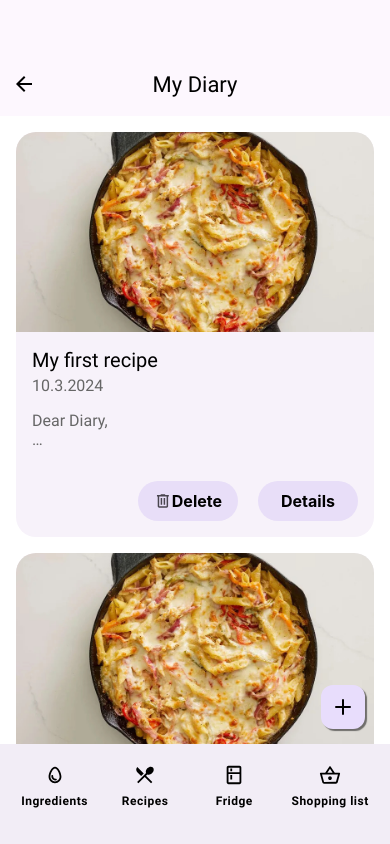
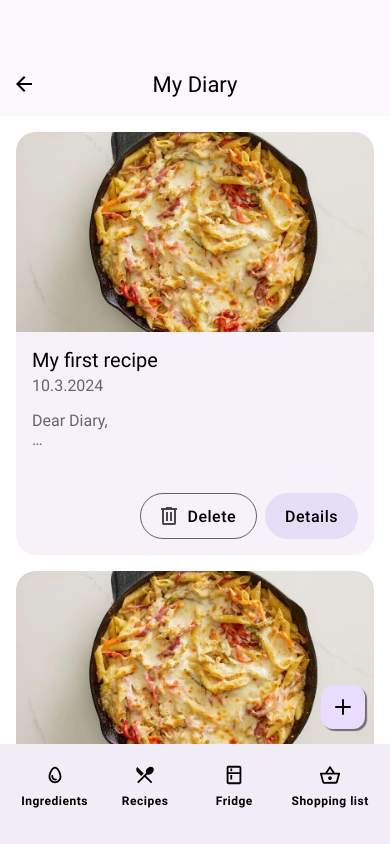
Before and after one commit to olibejak/MealMaker, a React Native app: screen /Diary in a window 390 px wide. Built offline with nearby package versions, Linux system fonts and the light colour scheme; no server answers.

Commit message:
style buttons nicely everywhere

```diff
--- a/components/RecipeCard.js
+++ b/components/RecipeCard.js
@@ -1,6 +1,6 @@
 import React from 'react';
 import { View, Text, Image, StyleSheet, TouchableOpacity } from 'react-native';
-import {PotIcon, GarbageIcon} from "../assets/icons";
+import {PotIcon, GarbageIcon, FridgeCardIcon, BasketCardIcon} from "../assets/icons";
 
 const RecipeCard = ({
                         title,
@@ -15,16 +15,16 @@ const RecipeCard = ({
         switch (actionButton) {
             case 'cook':
                 return (
-                    <TouchableOpacity style={styles.detailsButton} onPress={onPressSecondary}>
+                    <TouchableOpacity style={styles.buttonSecondary} onPress={onPressSecondary}>
                         <PotIcon/>
-                        <Text style={styles.detailsButtonText}>Cook</Text>
+                        <Text style={styles.fontButton}>Cook</Text>
                     </TouchableOpacity>
                 );
             case 'delete':
                 return (
-                    <TouchableOpacity style={styles.detailsButton} onPress={onPressSecondary}>
+                    <TouchableOpacity style={styles.buttonSecondary} onPress={onPressSecondary}>
                         <GarbageIcon/>
-                        <Text style={styles.detailsButtonText}>Delete</Text>
+                        <Text style={styles.fontButton}>Delete</Text>
                     </TouchableOpacity>
                 );
             default:
@@ -44,14 +44,25 @@ const RecipeCard = ({
                 </Text>
                 <View style={styles.buttonContainer}>
                     {renderActionButton()}
-                    <TouchableOpacity style={styles.detailsButton} onPress={onPressDetails}>
-                        <Text style={styles.detailsButtonText}>Details</Text>
+                    <TouchableOpacity style={styles.buttonPrimary} onPress={onPressDetails}>
+                        <Text style={styles.fontButton}>Details</Text>
                     </TouchableOpacity>
                 </View>
             </View>
         </View>
     );
 };
+
+// <View style={styles.addToButtonsContainer}>
+//     <TouchableOpacity style={styles.addToButton}>
+//         <Text style={styles.fontButton}>Add to</Text>
+//         <FridgeCardIcon/>
+//     </TouchableOpacity>
+//     <TouchableOpacity style={styles.addToButton}>
+//         <Text style={styles.fontButton}>Add to</Text>
+//         <BasketCardIcon />
+//     </TouchableOpacity>
+// </View>
 
 
 const styles = StyleSheet.create({
@@ -66,6 +77,7 @@ const styles = StyleSheet.create({
         marginTop: 16,
         flexDirection: 'row',
         justifyContent: 'flex-end',
+        gap: 8,
     },
     cardImage: {
         width: '100%',
@@ -108,10 +120,38 @@ const styles = StyleSheet.create({
         height: 40,
         width: 100,
     },
-    detailsButtonText: {
+    fontButton: {
+        fontFamily: 'Roboto-Medium',
         fontSize: 16,
-        color: 'black',
-        fontWeight: 'bold',
+        letterSpacing: 0.5,
+    },
+    buttonPrimary: {
+        display: 'flex',
+        flexDirection: 'row',
+        justifyContent: "center",
+        alignItems: "center",
+        backgroundColor: '#E6DEF6',
+        borderRadius: 25,
+        paddingHorizontal: 20,
+        paddingVertical: 10,
+        marginTop: 12,
+        gap: 6,
+    },
+    buttonSecondary: {
+        display: 'flex',
+        flexDirection: 'row',
+        justifyContent: "center",
+        alignItems: "center",
+        backgroundColor: 'transparent',
+        borderRadius: 25,
+        paddingLeft: 16,
+        paddingRight: 20,
+        paddingVertical: 10,
+        marginTop: 12,
+        gap: 6,
+        borderStyle: 'solid',
+        borderColor: 'rgba(0,0,0,0.6)',
+        borderWidth: 1,
     },
 });
 
--- a/screens/IngredientDetailsScreen.js
+++ b/screens/IngredientDetailsScreen.js
@@ -169,7 +169,8 @@ const styles = StyleSheet.create({
         alignItems: "center",
         backgroundColor: '#E6DEF6',
         borderRadius: 25,
-        padding: 12,
+        paddingHorizontal: 16,
+        paddingVertical: 12,
         marginTop: 12,
         gap: 8,
     },
--- a/screens/NewDiaryEntryScreen.js
+++ b/screens/NewDiaryEntryScreen.js
@@ -55,7 +55,7 @@ const styles = StyleSheet.create({
     },
     inputContainer: {
         flex: 1,
-        padding: 10,
+        padding: 16,
     },
     inputWrapper: {
         position: 'relative',
@@ -64,12 +64,10 @@ const styles = StyleSheet.create({
     inputText: {
         flex: 1,
         textAlignVertical: 'top',
-        padding: 10,
-        borderRadius: 10,
-        marginTop: 10,
-        marginBottom: 10,
-        paddingLeft: 10,
-        paddingTop: 10,
+        borderRadius: 12,
+        marginBottom: 16,
+        paddingLeft: 16,
+        paddingTop: 16,
         backgroundColor: '#FEF7FF',
         fontFamily: 'Roboto-Regular',
         fontSize: 16,
@@ -85,7 +83,7 @@ const styles = StyleSheet.create({
     },
     buttonsContainer: {
         flexDirection: 'row',
-        justifyContent: 'space-around',
+        justifyContent: 'space-between',
         paddingBottom: 10,
     },
     button: {
@@ -96,8 +94,8 @@ const styles = StyleSheet.create({
         backgroundColor: '#E6DEF6',
         borderRadius: 25,
         flexDirection: "row",
-        padding: 5,
-
+        paddingHorizontal: 16,
+        paddingVertical: 12,
     },
     fontButton: {
         fontFamily: 'Roboto-Medium',
--- a/screens/RecipeDetailsScreen.js
+++ b/screens/RecipeDetailsScreen.js
@@ -196,7 +196,8 @@ const styles = StyleSheet.create({
         alignItems: "center",
         backgroundColor: '#E8DEF8',
         borderRadius: 20,
-        padding: 12,
+        paddingHorizontal: 16,
+        paddingVertical: 12,
         marginTop: 12,
         gap: 10,
     },
```
